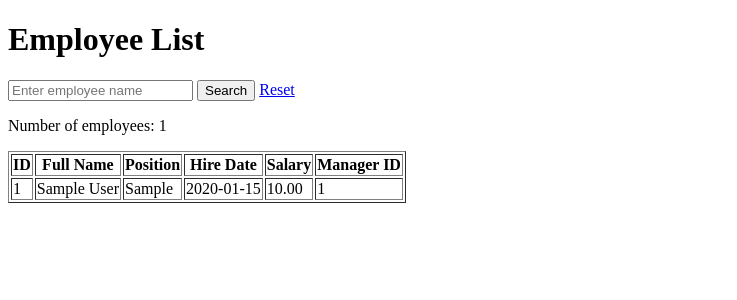
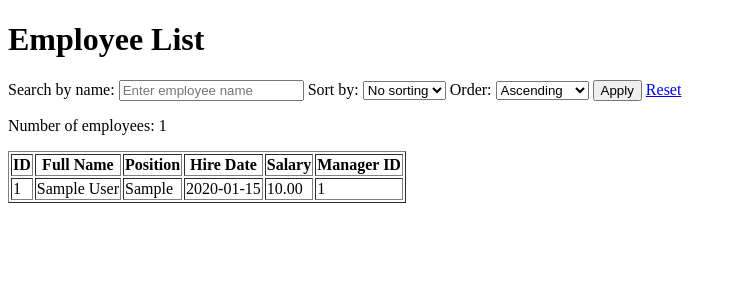
Before and after one commit to mrrago7/employee-management-system, a Flask app: page /employees in a window 1280 px wide. Shown: the top 300 px of the page, without its empty margins (0-737 px from the left). Run offline with Flask 3, Linux system fonts and the light colour scheme; tables that the repository leaves empty hold one stand-in row (values such as "Sample post"); some libraries are stand-ins or nearby versions.

Commit message:
Add employee sorting

```diff
--- a/app.py
+++ b/app.py
@@ -23,5 +23,21 @@ def get_employees():
         Employee.full_name.ilike(f"%{search_splitted[0]}%"),
         Employee.full_name.ilike(f"%{search_splitted[1]}%")))
 
+
+    order=request.args.get("order", "asc")
+    sort_fields = request.args.getlist("sort")
+    allowed_fields = {"salary": Employee.salary,"hire_date": Employee.hire_date}
+
+    for field in sort_fields:
+        if field in allowed_fields:
+            column = allowed_fields[field]
+
+            if order == "desc":
+                query = query.order_by(column.desc())
+            else:
+                query = query.order_by(column.asc())
+
+
     employees=db.session.execute(query).scalars().all()
-    return render_template("employees.html", employees=employees)
+
+    return render_template("employees.html",employees=employees,search=search,sort_fields=sort_fields,order=order)
--- a/templates/employees.html
+++ b/templates/employees.html
@@ -7,8 +7,23 @@
     <h1>Employee List</h1>
 
     <form method="GET" action="/employees">
-        <input type="text" name="search" value="{{ search }}" placeholder="Enter employee name">
-        <button type="submit">Search</button>
+        <label for="search">Search by name:</label>
+        <input type="text" name="search" id="search" value="{{ search }}" placeholder="Enter employee name">
+
+        <label for="sort">Sort by:</label>
+        <select name="sort" id="sort">
+            <option value="">No sorting</option>
+            <option value="salary" {% if sort_fields and sort_fields[0] == 'salary' %}selected{% endif %}>Salary</option>
+            <option value="hire_date" {% if sort_fields and sort_fields[0] == 'hire_date' %}selected{% endif %}>Hire Date</option>
+        </select>
+
+        <label for="order">Order:</label>
+        <select name="order" id="order">
+            <option value="asc" {% if order == 'asc' %}selected{% endif %}>Ascending</option>
+            <option value="desc" {% if order == 'desc' %}selected{% endif %}>Descending</option>
+        </select>
+
+        <button type="submit">Apply</button>
         <a href="/employees">Reset</a>
     </form>
 
```
